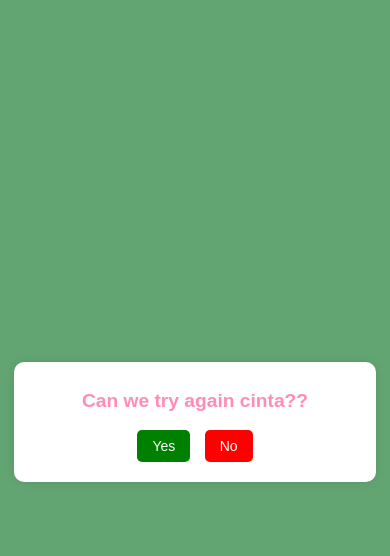
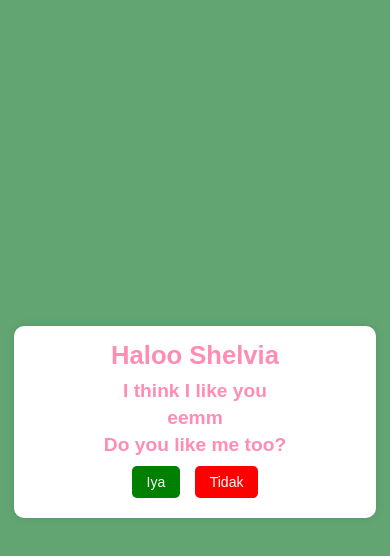
Before and after one commit to Yoikokoro/someone.github.io, a plain HTML site: page index.html in a window 390 px wide. Both pictures are taken after a click on the button "Music". Drawn offline with Linux system fonts and the light colour scheme.

Commit message:
Update index.html

```diff
--- a/index.html
+++ b/index.html
@@ -1,8 +1,8 @@
 <!DOCTYPE html>
 <html lang="en">
 <head>
-    <meta charset="UTF-8">
-    <meta name="viewport" content="width=device-width, initial-scale=1.0">
+    <meta charset="UTF-8" />
+    <meta name="viewport" content="width=device-width, initial-scale=1" />
     <title>Can We Try Again?</title>
     <style>
         body {
@@ -25,9 +25,26 @@
             width: 90%;
             max-width: 400px;
         }
-        h1 {
+        h2 {
             color: rgb(255, 141, 179);
-            font-size: 1.5em;
+            font-size: 2em;
+            margin: 0 0 10px 0;
+            font-weight: 600;
+            text-align: center;
+        }
+        .same-size-text {
+            color: rgb(255, 141, 179);
+            font-size: 1.4em;
+            font-weight: 600;
+            margin: 5px 0;
+            text-align: center;
+        }
+        .message {
+            color: rgb(255, 141, 179);
+            font-size: 2em;
+            font-weight: 700;
+            text-align: center;
+            margin-top: 50px;
         }
         button {
             padding: 10px 20px;
@@ -37,6 +54,7 @@
             border-radius: 5px;
             cursor: pointer;
             margin: 5px;
+            user-select: none;
         }
         button:hover {
             opacity: 0.8;
@@ -50,6 +68,7 @@
         #noButton {
             background-color: red;
             transition: transform 0.5s ease;
+            position: relative;
         }
         #noButton:hover {
             background-color: darkred;
@@ -61,10 +80,11 @@
         #musicButton:hover {
             background-color: #45a049;
         }
-
-        /* Ensure the layout adjusts for mobile screens */
         @media (max-width: 600px) {
-            h1 {
+            h2 {
+                font-size: 1.6em;
+            }
+            .same-size-text {
                 font-size: 1.2em;
             }
             .container {
@@ -75,60 +95,50 @@
                 font-size: 14px;
                 padding: 8px 15px;
             }
+            .message {
+                font-size: 1.8em;
+                margin-top: 30px;
+            }
         }
     </style>
 </head>
 <body>
     <div class="container">
-        <!-- Music Control Button -->
         <button id="musicButton" onclick="startMusic()">Music</button>
-
-        <!-- Audio Player for music (Initially hidden) -->
         <audio id="musicPlayer" autoplay loop style="display:none;">
-            <source src="love.mp3" type="audio/mp3">
+            <source src="love.mp3" type="audio/mp3" />
             Your browser does not support the audio element.
         </audio>
-
-        <!-- Content hidden initially, will appear after Music is played -->
         <div id="mainContent" style="display:none;">
-            <h1>Can we try again cinta??</h1>
-            <button id="yesButton" onclick="handleYes()">Yes</button>
-            <button id="noButton" onclick="moveButton()">No</button>
+            <h2>Haloo Shelvia</h2>
+            <div class="same-size-text">I think I like you</div>
+            <div class="same-size-text">eemm</div>
+            <div class="same-size-text">Do you like me too?</div>
+            <button id="yesButton" onclick="handleYes()">Iya</button>
+            <button id="noButton" onclick="moveButton()">Tidak</button>
         </div>
     </div>
-
     <script>
         function startMusic() {
             const musicPlayer = document.getElementById('musicPlayer');
             const musicButton = document.getElementById('musicButton');
             const mainContent = document.getElementById('mainContent');
-
-            // Play the music
             musicPlayer.play();
-
-            // Hide the "Music" button
             musicButton.style.display = 'none';
-
-            // Show the main content (Can we try again + Yes/No buttons)
             mainContent.style.display = 'block';
         }
-
         function moveButton() {
             const noButton = document.getElementById('noButton');
             const container = document.querySelector('.container');
             const containerRect = container.getBoundingClientRect();
-
-            // Generate random positions within the container
             const randomX = Math.random() * (containerRect.width - noButton.offsetWidth);
             const randomY = Math.random() * (containerRect.height - noButton.offsetHeight);
-
-            // Apply new position using transform for smoother animation
             noButton.style.transform = `translate(${randomX}px, ${randomY}px)`;
         }
-
         function handleYes() {
-            alert('emmm serius mau?');
-            window.close(); // Try to close the window after the alert
+            // Remove all existing content inside container
+            const container = document.querySelector('.container');
+            container.innerHTML = '<div class="message">ehhh??</div>';
         }
     </script>
 </body>
```
